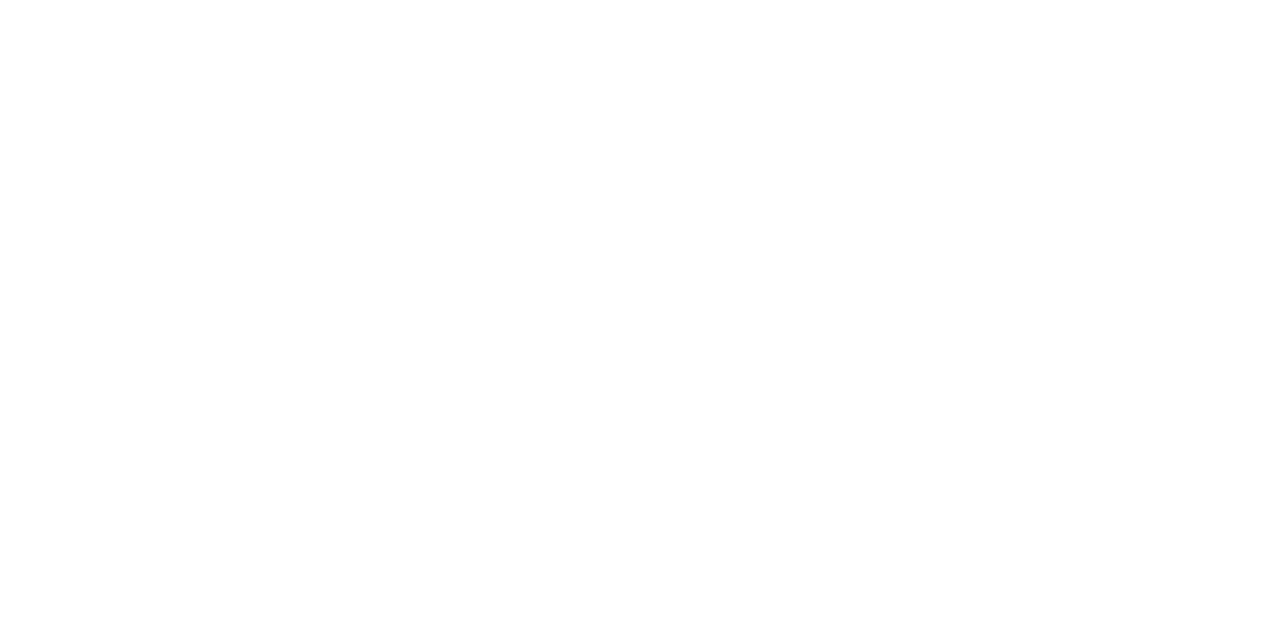
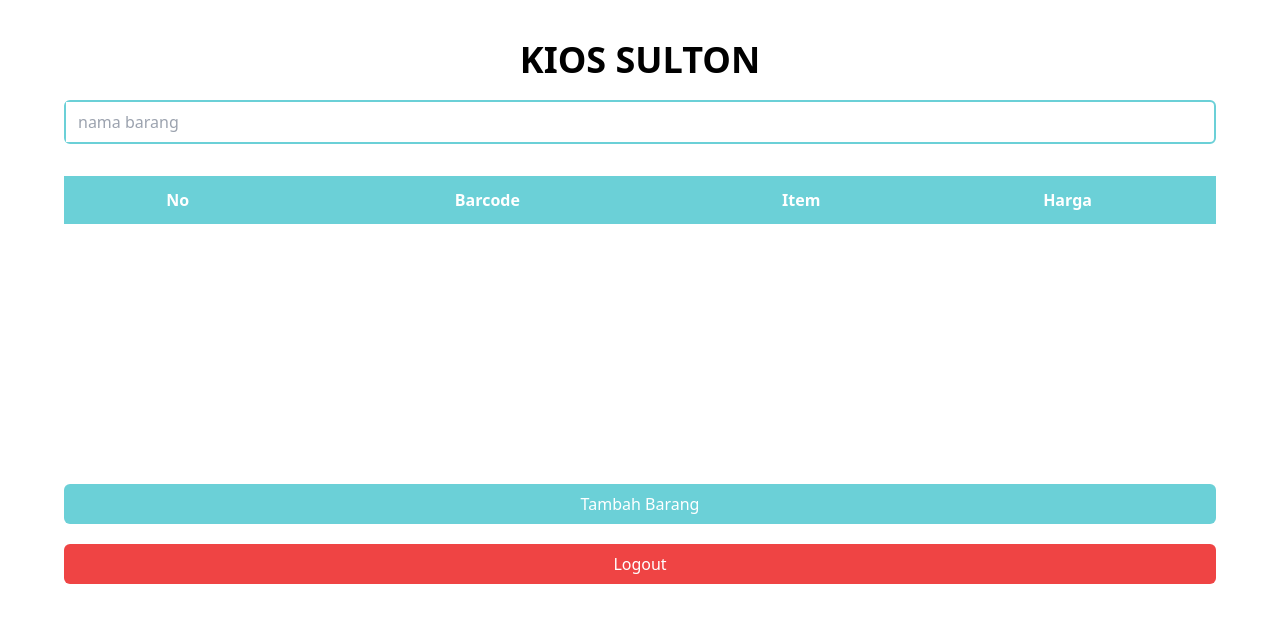
Before and after one commit to iqbalalayubbi/firebase-hosting, a Vue app: page /home in a window 1280 px wide. Before the commit this address had no page. Shown: the top 622 px of the page. Built offline with nearby package versions, Linux system fonts and the light colour scheme.

Commit message:
menambah fitur crud

```diff
--- a/src/components/Button.vue
+++ b/src/components/Button.vue
@@ -1,5 +1,5 @@
 <template>
-    <button class="bg-primary text-white px-5 py-3 rounded-md" @click="isClick">{{name}}</button>
+    <button class="bg-primary text-white px-3 py-2 rounded-md" @click="isClick">{{name}}</button>
 </template>
 
 <script>
--- a/src/components/Table.vue
+++ b/src/components/Table.vue
@@ -1,18 +1,18 @@
 <template>
-  <div class="w-[90%]">
+  <div class="w-[90%] overflow-auto h-72">
     <table class="text-center text-white w-full">
-        <thead class="bg-primary">
-            <th>No</th>
+        <thead class="bg-primary sticky top-0">
+            <th class="py-3 px-2">No</th>
             <th>Barcode</th>
             <th>Item</th>
             <th>Harga</th>
         </thead>
         <tbody>
-            <tr v-for="(item,i) in items" :key="i" :class="[i % 2 == 0 ? 'bg-gray-400': 'bg-gray-500']" class="hover:opacity-90" @click="itemClick(item)">
+            <tr v-for="(item,i) in items" :key="i" :class="[i % 2 == 0 ? 'bg-gray-300 text-gray-600': 'bg-gray-400']" class="hover:opacity-90" @click="itemClick(item)">
                 <td class="py-3">{{i+1}}</td>
                 <td>{{item.barcode}}</td>
                 <td>{{item.nama}}</td>
-                <td><span class="bg-green-600 p-2 rounded-md">{{item.harga}}</span></td>
+                <td><span class="text-white bg-green-600 p-2 rounded-md">{{item.harga}}</span></td>
             </tr>
         </tbody>
     </table>
--- a/src/router/index.js
+++ b/src/router/index.js
@@ -2,10 +2,11 @@ import { createRouter, createWebHistory } from 'vue-router'
 import Home from '../views/Home.vue'
 import Add from '../views/Add.vue'
 import Item from '../views/Item.vue'
+import Login from '../views/Login.vue'
 
 const routes = [
   {
-    path: '/',
+    path: '/home',
     name: 'home',
     component: Home
   },
@@ -18,6 +19,11 @@ const routes = [
     path: '/item/:id',
     name: 'Item-View',
     component: Item
+  },
+  {
+    path: '/',
+    name: 'Login-View',
+    component: Login
   },
   // {
   //   path: '/about',
--- a/src/views/Add.vue
+++ b/src/views/Add.vue
@@ -1,8 +1,8 @@
 <template>
   <div class="w-full flex flex-col items-center gap-3">
-    <Input class="border-primary border-2 w-[90%] rounded-md h-10 mt-20" placeholder="barcode"/>
-    <Input class="border-primary border-2 w-[90%] rounded-md h-10" placeholder="nama"/>
-    <Input class="border-primary border-2 w-[90%] rounded-md h-10" placeholder="harga"/>
+    <Input ref="barcode" class="border-primary border-2 w-[90%] rounded-md h-10 mt-20" placeholder="barcode"/>
+    <Input ref="nama" class="border-primary border-2 w-[90%] rounded-md h-10" placeholder="nama"/>
+    <Input ref="harga" class="border-primary border-2 w-[90%] rounded-md h-10" placeholder="harga"/>
     <Button name="Tambah" class="w-[90%]" @isClick="addClick"/>
     <Button name="Kembali" class="w-[90%] bg-red-500" @isClick="backClick"/>
   </div>
@@ -19,13 +19,30 @@ export default {
     },
     methods:{
         backClick(){
-            this.$router.push('/')
+            this.$router.push('/home')
             console.log('kembali')
         },
         addClick(){
-            console.log('add')
+            function rand(digit){
+                const str = []
+                for(let i =0; i < digit;i++){
+                    str.push(Math.floor(Math.random()*9))
+                }
+                return str.join('')
+            }
+            const ref = this.$refs
+            const item = {
+                id : rand(9),
+                barcode : ref.barcode.$refs.input.value,
+                nama : ref.nama.$refs.input.value,
+                harga : ref.harga.$refs.input.value,
+            }
+            const items = JSON.parse(localStorage.getItem('items'))
+            items.push(item);
+            localStorage.setItem('items',JSON.stringify(items))
+            this.$router.push('/home')
         }
-    }
+    },
 }
 </script>
 
--- a/src/views/Home.vue
+++ b/src/views/Home.vue
@@ -1,12 +1,13 @@
 <template>
   <div class="flex flex-col items-center gap-5">
-    <div class="mt-5 border-primary border-2 rounded-md">
-        <Input placeholder="nama barang" @isInput="onInput"/>
-        <Button name="Cari"/>
+    <h1 class="font-bold mt-10 text-4xl">KIOS SULTON</h1>
+    <div class=" mb-3 w-[90%] border-primary border-2 rounded-md">
+        <Input placeholder="nama barang" @isInput="onInput" class="h-10"/>
     </div>
     <Table :items="data"/>
 
     <Button class="w-[90%]" name="Tambah Barang" @isClick="addClick"/>
+    <Button class="w-[90%] bg-red-500" name="Logout" @isClick="outClick"/>
   </div>
 </template>
 
@@ -22,14 +23,7 @@ export default {
     },
     data(){
         return{
-            items:[
-                {id:'1',barcode:'2940839090',nama:'sosis sonice',harga:1000},
-                {id:'2',barcode:'5445546565',nama:'real good',harga:4000},
-                {id:'3',barcode:'5445546565',nama:'susu beruang',harga:4000},
-                {id:'4',barcode:'3843843843',nama:'nabati',harga:6000},
-                {id:'5',barcode:'9359590595',nama:'beras',harga:11000},
-                {id:'6',barcode:'3204293943',nama:'good day',harga:7000}
-            ],
+            items:[],
             data:[]
         }
     },
@@ -49,10 +43,23 @@ export default {
         },
         addClick(){
             this.$router.push('/add')
+        },
+        outClick(){
+            fetch('http://localhost:3000/items',{
+                method:'post',
+                headers:{
+                    'Content-Type':'application/json'
+                },
+                body:localStorage.getItem('items')
+            }).then(res => res.json()).then(() => {
+                localStorage.removeItem('items')
+                this.$router.push('/')
+            })
         }
     },
     created(){
-        this.data = this.items
+        this.data = JSON.parse(localStorage.getItem('items'))
+        this.items = JSON.parse(localStorage.getItem('items'))
     }
 }
 </script>
--- a/src/views/Item.vue
+++ b/src/views/Item.vue
@@ -1,10 +1,21 @@
 <template>
     <div class="w-full flex flex-col items-center gap-3">
-        <Input :value="barcode" class="border-primary border-2 w-[90%] rounded-md h-10 mt-20" placeholder="barcode"/>
-        <Input :value="nama" class="border-primary border-2 w-[90%] rounded-md h-10" placeholder="nama"/>
-        <Input :value="harga" class="border-primary border-2 w-[90%] rounded-md h-10" placeholder="harga"/>
-    <Button name="Simpan" class="w-[90%]" @isClick="addClick"/>
-    <Button name="Delete" class="w-[90%] bg-red-500" @isClick="addClick"/>
+    <div class="mt-20 w-[90%] flex flex-col">
+        <label for="">Barcode</label>
+        <Input ref="barcode" :value="barcode" class="border-primary text-gray-600 border-2  rounded-md h-10 " placeholder="barcode"/>
+    </div>
+    <div class="w-[90%] flex flex-col">
+        <label for="">Nama</label>
+        <Input ref="nama" :value="nama" class="border-primary text-gray-600 border-2 rounded-md h-10" placeholder="nama"/>
+
+    </div>
+    <div class="w-[90%] flex flex-col">
+        <label for="">Harga</label>
+        <Input ref="harga" :value="harga" class="border-primary text-gray-600 border-2 rounded-md h-10" placeholder="harga"/>
+
+    </div>
+    <Button name="Simpan" class="w-[90%]" @isClick="updateClick"/>
+    <Button name="Delete" class="w-[90%] bg-red-500" @isClick="delClick"/>
     <Button name="Kembali" class="w-[90%] bg-gray-500" @isClick="backClick"/>
   </div>
 </template>
@@ -33,13 +44,49 @@ export default {
         }
     },
     methods:{
+        updateClick(){
+            const id = this.$route.params.id
+            const ref = this.$refs
+            const newItem = {
+                id,
+                barcode : ref.barcode.$refs.input.value,
+                nama : ref.nama.$refs.input.value,
+                harga : ref.harga.$refs.input.value,
+            }
+            const items = JSON.parse(localStorage.getItem('items'))
+            items.forEach((item,i) => {
+                if (item.id == id){
+                    items.splice(i,1,newItem)
+                    localStorage.setItem('items',JSON.stringify(items))
+                }
+            })
+            this.$router.push('/home')
+        },
+        delClick(){
+            const id = this.$route.params.id
+            const items = JSON.parse(localStorage.getItem('items'))
+            console.log(items)
+            items.forEach((item,i) => {
+                if (item.id == id){
+                    items.splice(i,1)
+                }
+            })
+            fetch('http://localhost:3000/items/'+id,{
+                method:'delete',
+            }).then(res => res.json()).then(() => {
+                localStorage.setItem('items',JSON.stringify(items))
+                this.$router.push('/home')
+            })
+        },
         backClick(){
-            this.$router.push('/')
+            this.$router.push('/home')
         }
     },
-    created(){
-        this.items.forEach(item => {
-            if (item.id == this.$route.params.id){
+    async created(){
+        const id = this.$route.params.id
+        const items = JSON.parse(localStorage.getItem('items'))
+        items.forEach(item => {
+            if (item.id == id){
                 this.barcode = item.barcode
                 this.nama = item.nama
                 this.harga = item.harga
```
